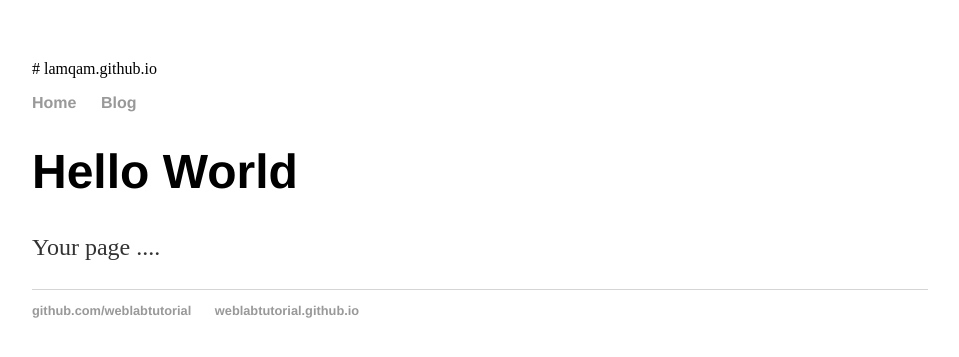
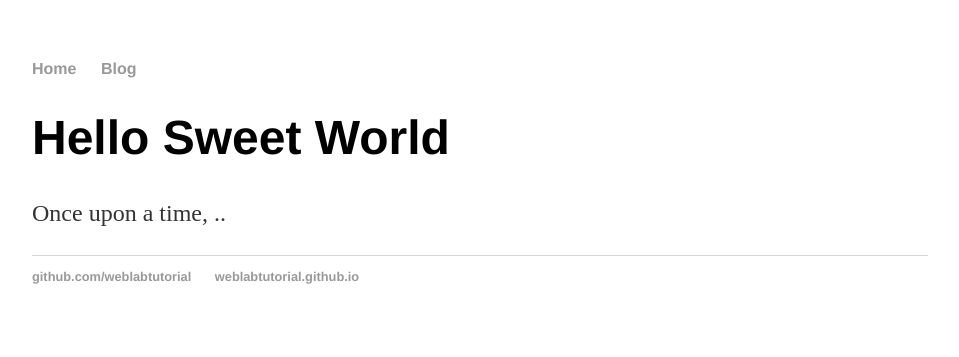
Before and after one commit to LamQam/lamqam.github.io, a Jekyll site: the page built from index.html, in a window 1280 px wide. Shown: the top 357 px of the page, without its empty margins (160-1119 px from the left). Built offline with Jekyll 4.4.1, drawn with Linux system fonts in a browser that asks for light colours.

Commit message:
Update index.html

```diff
--- a/index.html
+++ b/index.html
@@ -1,27 +1,8 @@
-# lamqam.github.io
-<!DOCTYPE html>
-<html>
- <head>
-  <title>Web Programming</title>
-  <!-- link to main stylesheet -->
-  <link rel="stylesheet" type="text/css" href="/css/main.css">
- </head>
- <body>
-  <nav>
-      <ul>
-          <li><a href="/">Home</a></li>
-          <li><a href="/blog">Blog</a></li>
-      </ul>
-  </nav>
-  <div class="container">
-      <div class="blurb">
-          <h1>Hello World</h1>
-      <p>Your page ....</p>
-  <footer>
-        <ul>
-               <li><a href="https://github.com/weblabtutorial">github.com/weblabtutorial</a></li>
-                                  <li><a href="https://weblabtutorial.github.io"> weblabtutorial.github.io </a></li>
-  </ul>
-  </footer>
- </body>
-</html>
+---
+layout: default
+title: Web Programming
+---
+<div class="blurb">
+ <h1>Hello Sweet World</h1>
+ <p>Once upon a time, ..</p>
+</div>
```
